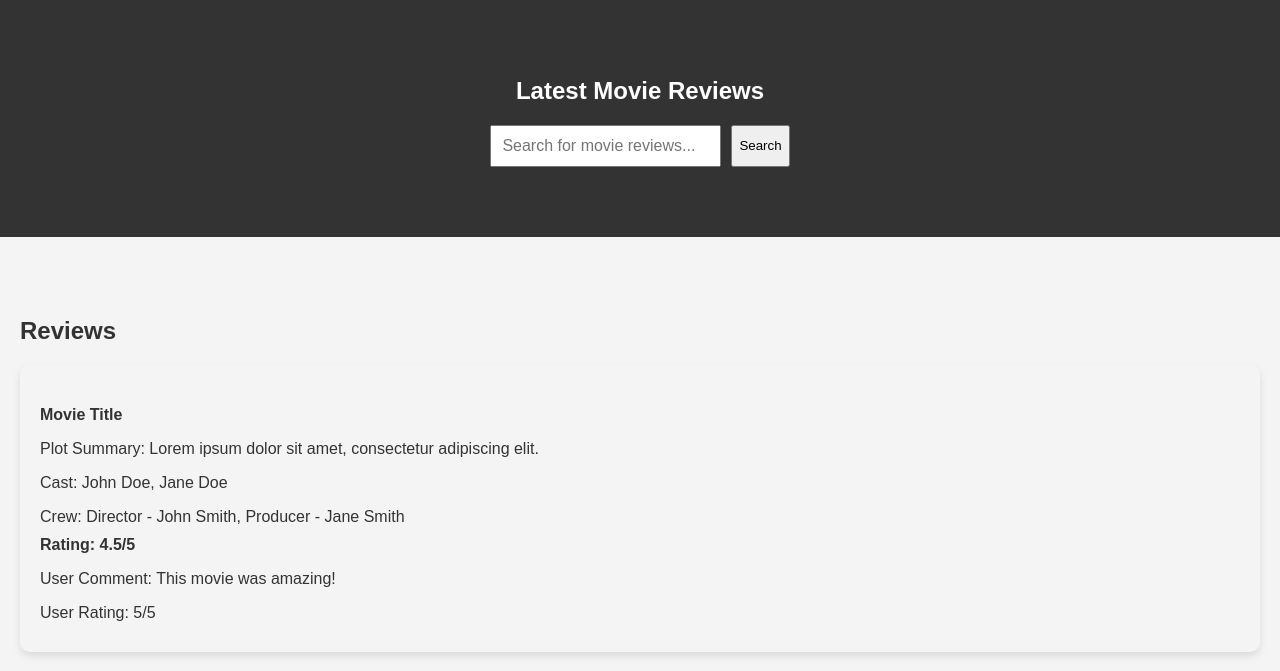
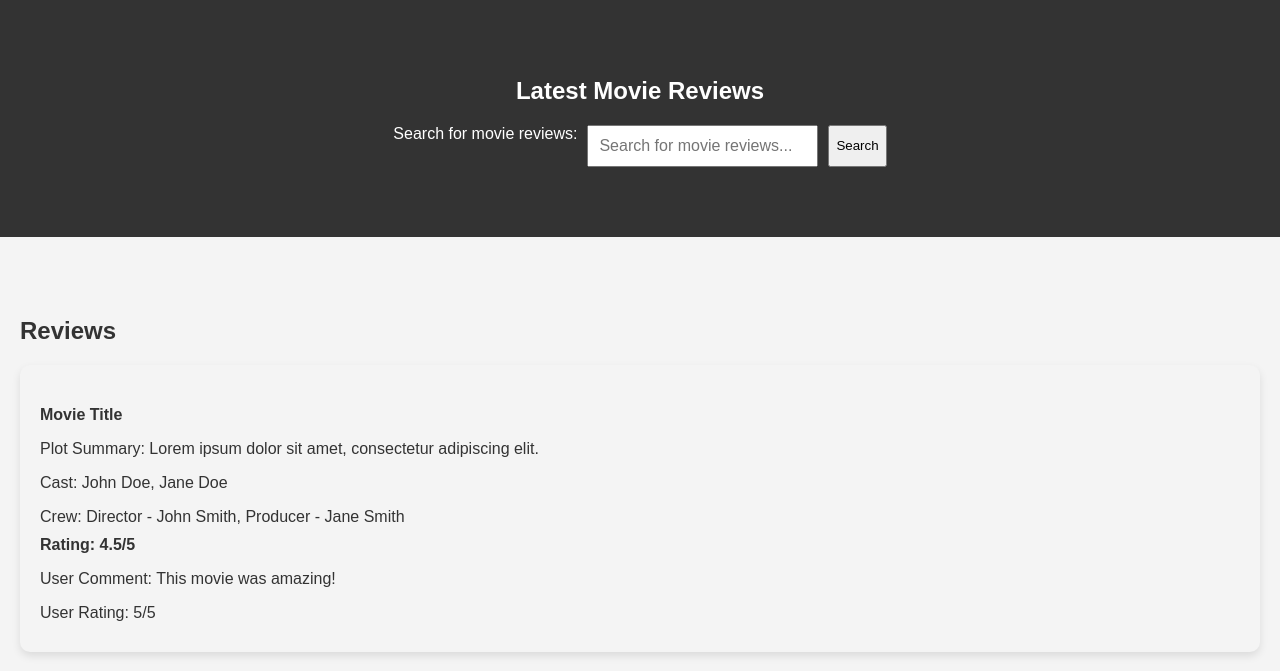
Before and after one commit to kusumadama/Movie-Reviews-Error-fixing-phind, a plain HTML site: page index.html in a window 1280 px wide. Shown: the part 129-800 px from the top of the page. Drawn offline with Linux system fonts and the light colour scheme.

Commit message:
fixed 1 error

```diff
--- a/index.html
+++ b/index.html
@@ -222,7 +222,8 @@ To include a section for movie news, interviews, or behind-the-scenes content, w
         <section class="hero">
             <h2>Latest Movie Reviews</h2>
             <div class="search-bar">
-                <input type="text" placeholder="Search for movie reviews...">
+                <label for="search-input">Search for movie reviews:</label>
+                <input type="text" id="search-input" placeholder="Search for movie reviews...">
                 <button>Search</button>
             </div>
         </section>
```
